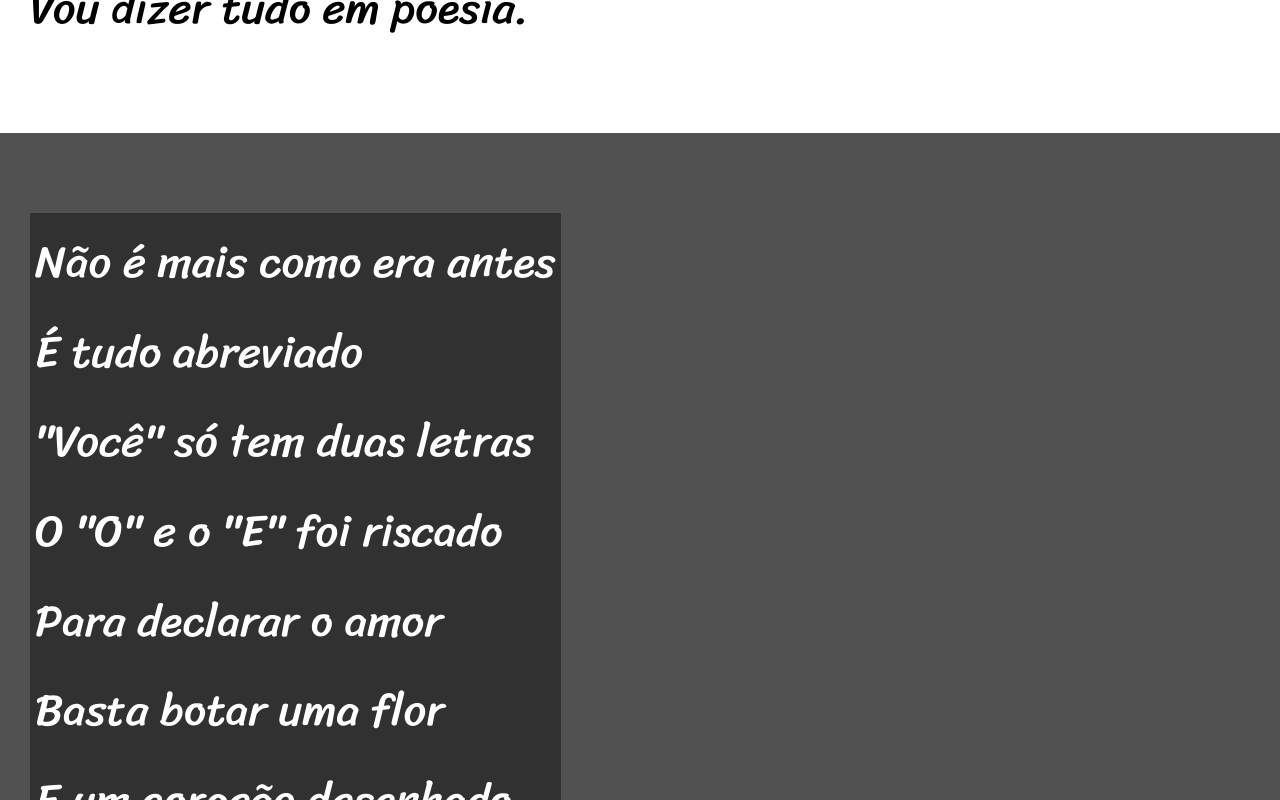
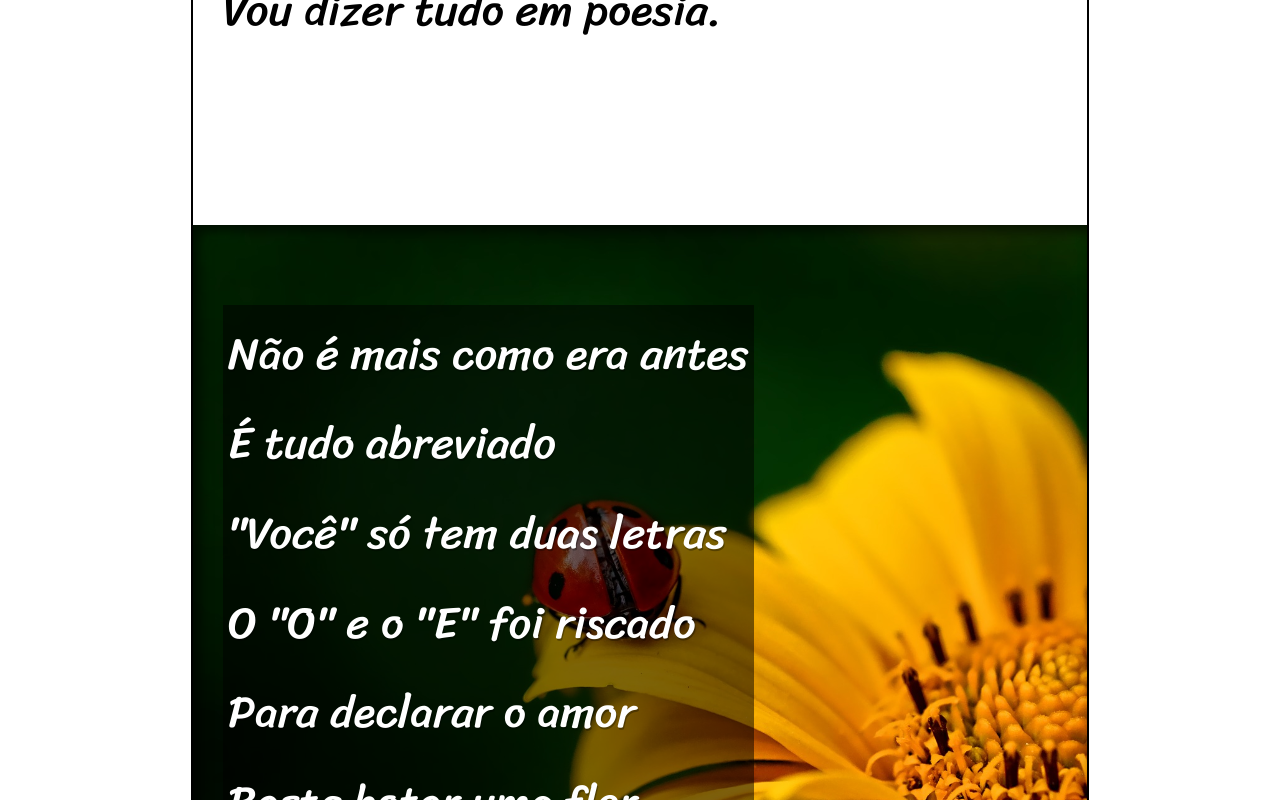
Before and after one commit to v-antoniolli/projeto-cordel, a plain HTML site: page index.html in a window 1280 px wide. Shown: the part 940-1740 px from the top of the page. Drawn offline with Linux system fonts and the light colour scheme.

Commit message:
atualização

```diff
--- a/estilo/style.css
+++ b/estilo/style.css
@@ -26,8 +26,11 @@ a:hover{
 
 html, body{
   min-height: 100vh;
-  background-color: grey;
+  background-color: white;
   font-family: var(--font1);
+  max-width: 70vw;
+  margin: auto;
+  border: 1px solid black;
 }
 
 header{
@@ -56,12 +59,29 @@ section{
   padding-left: 30px;
   font-family: var(--font3);
   font-size: 3.5vw;
+
+}
+
+section p{
+  padding-bottom: 2em;
 }
 
 section.imagem p{
-  background-color: rgba(0, 0, 0, 0.393);
+  background-color: rgba(0, 0, 0, 0.511);
   display: inline-block;
   padding: 5px;
+
+  text-shadow: 1px 1.5px 0px rgba(0, 0, 0, 0.313);
+}
+
+section#img01{
+  background-image: url(../imagens/background001.jpg);
+  background-position: center right;
+  background-size: cover;
+}
+section#img02{
+background-image: url(../imagens/background002.jpg);
+background-size: cover;
 }
 
 section.normal{
@@ -72,6 +92,8 @@ section.normal{
 section.imagem{
   background-color: rgba(0, 0, 0, 0.368);
   color: white;
+  box-shadow: inset 6px 6px 13px 0px rgba(0, 0, 0, 0.631);
+  background-attachment: fixed;
 }
 
 footer{
--- a/index.html
+++ b/index.html
@@ -31,7 +31,7 @@
 
 
 
-  <section class="imagem">
+  <section class="imagem" id="img01">
     <p>
       Não é mais como era antes<br>
       É tudo abreviado<br>
@@ -70,7 +70,7 @@
 
 
 
-  <section  class="imagem">
+  <section  class="imagem" id="img02">
     <p>
       Tenho saudade das cartas<br>
       Escritas com a própria mão<br>
```
